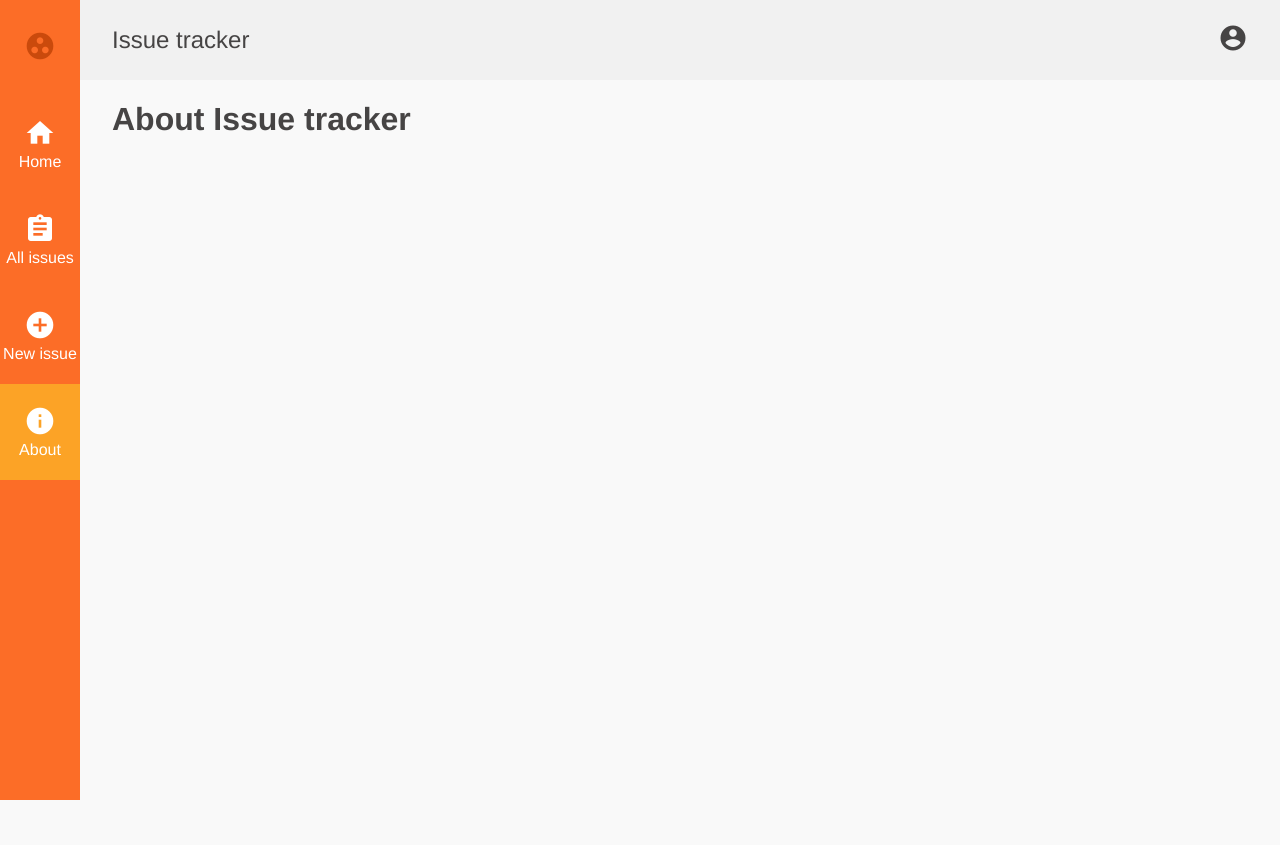
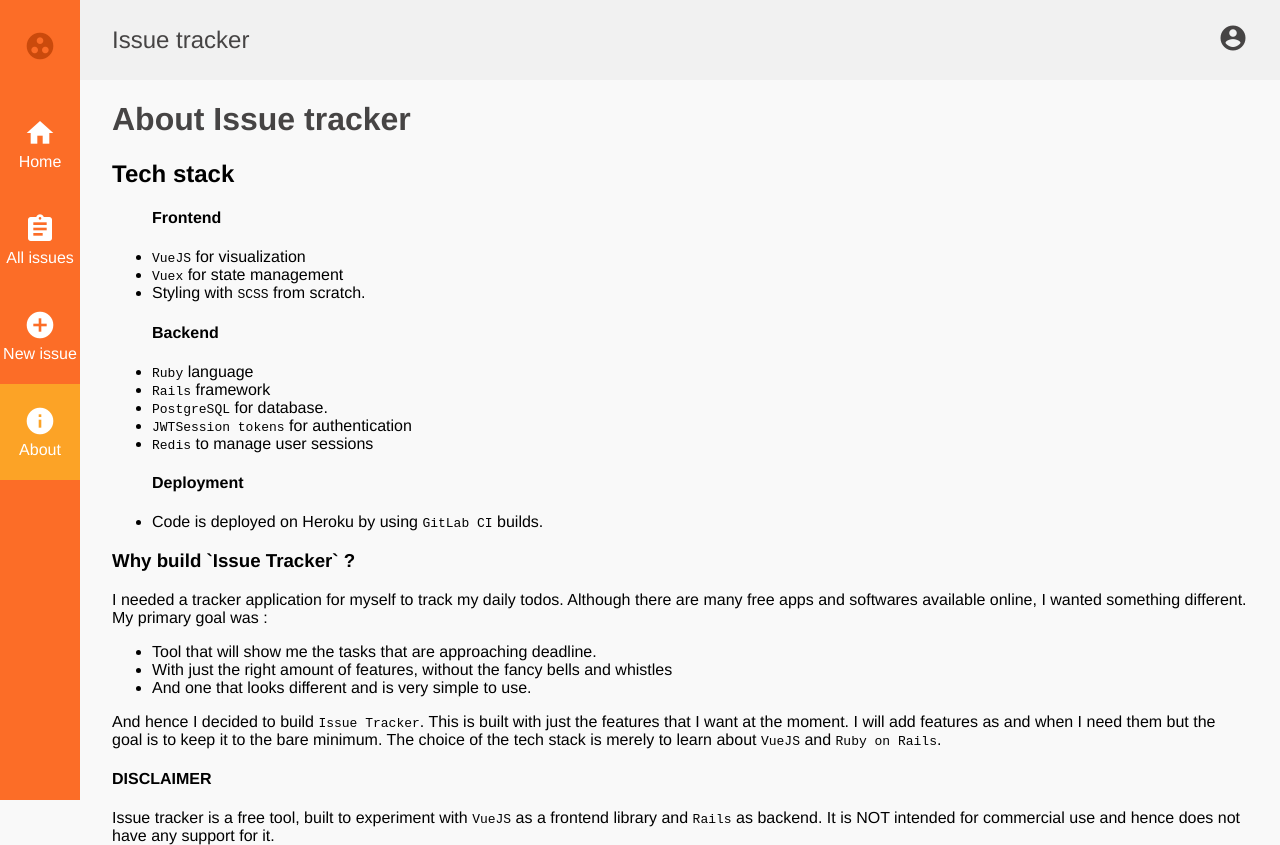
Before and after one commit to devayansarkar/issue-tracker, a Vue app in the folder frontend/: page /about in a window 1280 px wide. Before the commit the page ends 800 px from the top, so only its background shows below. Built offline with nearby package versions, Linux system fonts and the light colour scheme.

Commit message:
adding about me page

```diff
--- a/frontend/src/styles/about.page.styles.scss
+++ b/frontend/src/styles/about.page.styles.scss
@@ -6,4 +6,8 @@
         padding-left: 2rem;
         color: $dark_grey;
     }
+    .about-content {
+        padding-left: 2rem;
+        padding-right: 2rem;
+    }
 }
--- a/frontend/src/views/About.vue
+++ b/frontend/src/views/About.vue
@@ -5,6 +5,62 @@
       <Topbar />
       <div class="about-page">
         <h1 class="about-title">About Issue tracker</h1>
+        <div class="about-content">
+          <div>
+            <h2>Tech stack</h2>
+            <ul>
+              <h4>Frontend</h4>
+              <li><code>VueJS</code> for visualization</li>
+              <li><code>Vuex</code> for state management</li>
+              <li>Styling with <code>SCSS</code> from scratch.</li>
+            </ul>
+            <ul>
+              <h4>Backend</h4>
+              <li><code>Ruby</code> language</li>
+              <li><code>Rails</code> framework</li>
+              <li><code>PostgreSQL</code> for database.</li>
+              <li><code>JWTSession tokens</code> for authentication</li>
+              <li><code>Redis</code> to manage user sessions</li>
+            </ul>
+            <ul>
+              <h4>Deployment</h4>
+              <li>
+                Code is deployed on Heroku by using
+                <code>GitLab CI</code> builds.
+              </li>
+            </ul>
+          </div>
+          <div>
+            <h3>Why build `Issue Tracker` ?</h3>
+            <p>I needed a tracker application for myself to track my daily todos.
+              Although there are many free apps and softwares available online,
+              I wanted something different.
+              My primary goal was :
+              <ul>
+                <li>Tool that will show me the tasks that are approaching deadline.</li>
+                <li>With just the right amount of features,
+                  without the fancy bells and whistles</li>
+                <li>And one that looks different and is very simple to use.</li>
+              </ul>
+
+              And hence I decided to build <code>Issue Tracker</code>.
+              This is built with just the features that I want at the moment.
+              I will add features as and when I need them but
+              the goal is to keep it to the bare minimum.
+              The choice of the tech stack is merely to learn about
+              <code>VueJS</code> and <code>Ruby on Rails</code>.
+              </p>
+          </div>
+          <div>
+            <h4>DISCLAIMER</h4>
+            <p>
+              Issue tracker is a free tool, built to experiment with
+              <code>VueJS</code> as a frontend library and <code>Rails</code> as
+              backend. It is NOT intended for commercial use and hence does not
+              have any support for it.
+            </p>
+          </div>
+        </div>
       </div>
     </div>
   </div>
```
